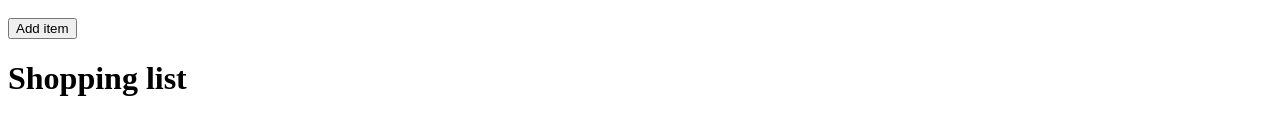
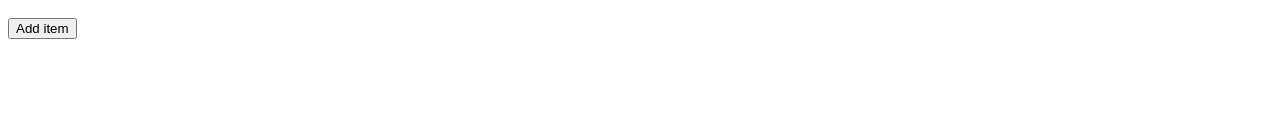
Before and after one commit to elalienx/eika-shopping-list-plus-fe2, a React (Create React App) app: page / in a window 1280 px wide. Shown: the part 174-308 px from the top of the page. Built offline with nearby package versions, Linux system fonts and the light colour scheme.

Commit message:
manage to handle a switch between welcome and shopping screens by using the list state

```diff
--- a/src/App.jsx
+++ b/src/App.jsx
@@ -1,12 +1,18 @@
+// NPM packages
+import { useState } from "react";
+
 // Project files
 import ShoppingScreen from "./screens/ShoppingScreen";
 import WelcomeScreen from "./screens/WelcomeScreen";
 
 export default function App() {
+  // Local state
+  const [list, setList] = useState([]);
+
   return (
     <div className="App">
-      <WelcomeScreen />
-      <ShoppingScreen />
+      {list.length === 0 && <WelcomeScreen />}
+      {list.length > 0 && <ShoppingScreen />}
     </div>
   );
 }
```
